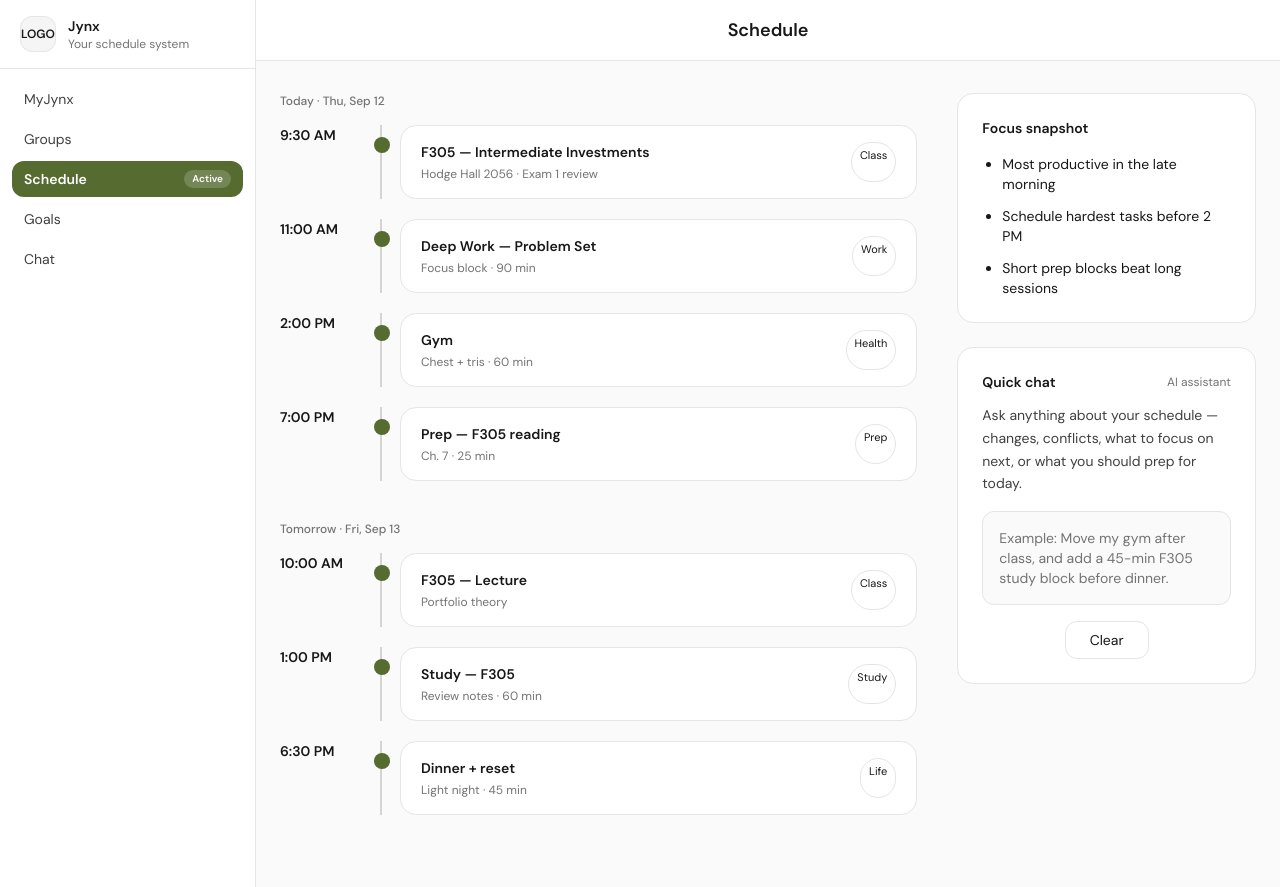
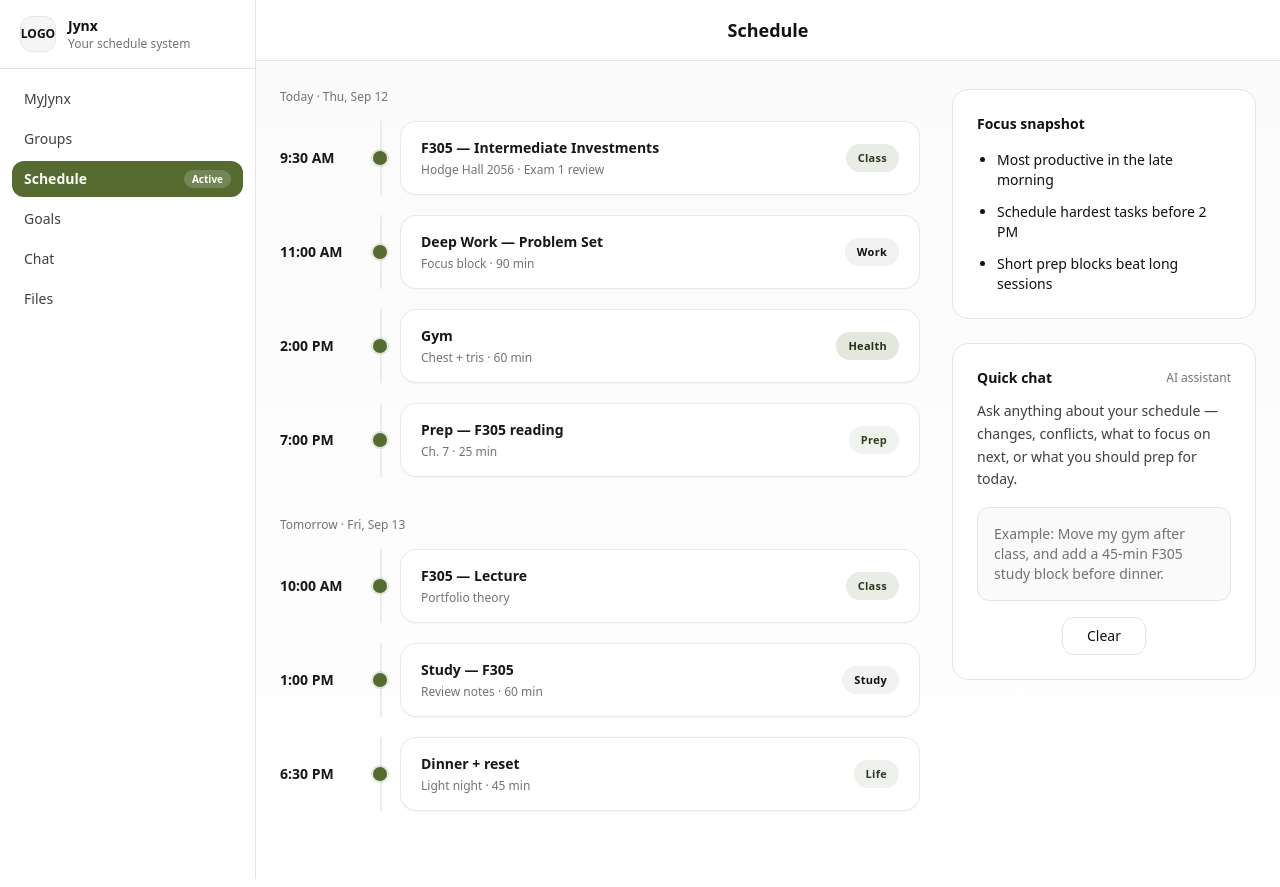
Before and after one commit to benboyers212/jynx-web, a Next.js app: page / in a window 1280 px wide. Built offline with nearby package versions, Linux system fonts and the light colour scheme.

Commit message:
Ambient completion dots + futuristic timeline polish

```diff
--- a/app/globals.css
+++ b/app/globals.css
@@ -2,38 +2,21 @@
 
 /* App variables */
 :root {
+  color-scheme: light; /* force light mode */
   --background: #ffffff;
-  --foreground: #171717;
+  --foreground: #111111;
 
   /* Jynx brand accent */
   --jynx-olive: #4b5e3c;
-
-  /* Font variable used by layout.tsx */
-  --font-dm-sans: ui-sans-serif;
 }
 
 /* Tailwind v4 theme bridge */
 @theme inline {
   --color-background: var(--background);
   --color-foreground: var(--foreground);
-
-  /* Use DM Sans for Tailwind's font-sans */
-  --font-sans: var(--font-dm-sans);
-}
-
-/* Optional dark mode (kept from your original) */
-@media (prefers-color-scheme: dark) {
-  :root {
-    --background: #0a0a0a;
-    --foreground: #ededed;
-  }
 }
 
 body {
   background: var(--background);
   color: var(--foreground);
-
-  /* DM Sans is injected by Next (layout.tsx). This tells the browser to use it. */
-  font-family: var(--font-dm-sans), ui-sans-serif, system-ui, -apple-system,
-    Segoe UI, Roboto, Helvetica, Arial, "Apple Color Emoji", "Segoe UI Emoji";
 }
--- a/app/page.tsx
+++ b/app/page.tsx
@@ -1,4 +1,6 @@
+"use client";
 import Link from "next/link";
+import { useState } from "react";
 
 const tabs = [
   { label: "MyJynx", href: "/myjynx" },
@@ -6,14 +8,71 @@ const tabs = [
   { label: "Schedule", href: "/", active: true },
   { label: "Goals", href: "/goals" },
   { label: "Chat", href: "/chat" },
+
+  // New: Files tab (sits under Chat)
+  { label: "Files", href: "/files" },
 ];
 
 // Olive green we’ll use throughout (easy + consistent)
 const OLIVE = "#556B2F";
 
+function getTagStyle(tag: string) {
+  const base = {
+    borderColor: "rgba(17,17,17,0.10)",
+    color: "#111111",
+    backgroundColor: "rgba(85,107,47,0.10)", // olive tint default
+  };
+
+  const map: Record<
+    string,
+    { backgroundColor: string; color: string; borderColor: string }
+  > = {
+    Class: {
+      backgroundColor: "rgba(85,107,47,0.12)",
+      color: "#2F3A1F",
+      borderColor: "rgba(85,107,47,0.25)",
+    },
+    Work: {
+      backgroundColor: "rgba(17,17,17,0.06)",
+      color: "#111111",
+      borderColor: "rgba(17,17,17,0.12)",
+    },
+    Health: {
+      backgroundColor: "rgba(85,107,47,0.16)",
+      color: "#243016",
+      borderColor: "rgba(85,107,47,0.30)",
+    },
+    Prep: {
+      backgroundColor: "rgba(85,107,47,0.08)",
+      color: "#33401F",
+      borderColor: "rgba(85,107,47,0.20)",
+    },
+    Study: {
+      backgroundColor: "rgba(17,17,17,0.05)",
+      color: "#111111",
+      borderColor: "rgba(17,17,17,0.10)",
+    },
+    Life: {
+      backgroundColor: "rgba(85,107,47,0.09)",
+      color: "#2F3A1F",
+      borderColor: "rgba(85,107,47,0.20)",
+    },
+  };
+
+  return map[tag] ?? base;
+}
+
 export default function Home() {
   return (
-    <main className="min-h-screen bg-neutral-50">
+    <main className="min-h-screen bg-gradient-to-b from-neutral-50 to-white">
+      {/* Soft pulse keyframes for the ambient dot */}
+      <style>{`
+        @keyframes jynxPulse {
+          0%, 100% { box-shadow: 0 0 0 0 rgba(85,107,47,0.18); }
+          50% { box-shadow: 0 0 0 10px rgba(85,107,47,0); }
+        }
+      `}</style>
+
       <div className="flex min-h-screen">
         {/* Sidebar */}
         <aside className="w-64 border-r border-neutral-200 bg-white hidden md:flex flex-col">
@@ -43,7 +102,10 @@ export default function Home() {
               >
                 <span>{t.label}</span>
                 {t.active && (
-                  <span className="text-[10px] px-2 py-0.5 rounded-full" style={{ background: "rgba(255,255,255,0.18)" }}>
+                  <span
+                    className="text-[10px] px-2 py-0.5 rounded-full"
+                    style={{ background: "rgba(255,255,255,0.18)" }}
+                  >
                     Active
                   </span>
                 )}
@@ -60,7 +122,7 @@ export default function Home() {
             </div>
           </header>
 
-          <div className="max-w-6xl mx-auto px-6 py-8 grid grid-cols-12 gap-10">
+          <div className="max-w-6xl mx-auto px-6 py-7 grid grid-cols-12 gap-8">
             {/* Schedule */}
             <section className="col-span-12 lg:col-span-8">
               <Section title="Today · Thu, Sep 12">
@@ -182,24 +244,67 @@ function TimeBlock({
   tag: string;
   olive: string;
 }) {
+  const [completed, setCompleted] = useState(false);
+
   return (
     <div className="flex gap-6">
-      <div className="w-24 text-sm font-semibold">{time}</div>
+      {/* Time */}
+      <div className="w-24 text-sm font-semibold flex items-center text-neutral-900">
+        {time}
+      </div>
 
       <div className="relative flex-1">
-        <div className="absolute left-[-20px] top-0 bottom-0 w-[2px] bg-neutral-300" />
+        {/* Timeline spine (lighter + cleaner) */}
+        <div className="absolute left-[-20px] top-0 bottom-0 w-[2px] bg-neutral-200/70" />
+
+        {/* Ambient intelligence dot (click to complete) */}
+        <button
+          type="button"
+          onClick={() => setCompleted((v) => !v)}
+          className="absolute left-[-27px] top-1/2 -translate-y-1/2 h-[14px] w-[14px] rounded-full ring-[5px] ring-white shadow-sm transition"
+          style={{
+            backgroundColor: completed ? "#CBD5E1" : olive,
+            animation: completed ? "none" : "jynxPulse 6.5s ease-in-out infinite",
+            cursor: "pointer",
+          }}
+          aria-label={completed ? "Mark as not complete" : "Mark as complete"}
+          title={completed ? "Mark as not complete" : "Mark as complete"}
+        >
+          {completed && (
+            <svg
+              viewBox="0 0 20 20"
+              fill="currentColor"
+              className="h-[10px] w-[10px] mx-auto text-white"
+              style={{ marginTop: "1px" }}
+            >
+              <path
+                fillRule="evenodd"
+                d="M16.7 5.3a1 1 0 010 1.4l-7.4 7.4a1 1 0 01-1.4 0L3.3 9.9a1 1 0 011.4-1.4l3 3 6.7-6.7a1 1 0 011.4 0z"
+                clipRule="evenodd"
+              />
+            </svg>
+          )}
+        </button>
+
+        {/* Card (modern) */}
         <div
-          className="absolute left-[-26px] top-3 h-4 w-4 rounded-full"
-          style={{ backgroundColor: olive }}
-        />
-
-        <div className="rounded-2xl border border-neutral-200 bg-white px-5 py-4">
-          <div className="flex justify-between gap-4">
+          className="rounded-2xl border border-neutral-200/80 bg-white px-5 py-4 shadow-[0_1px_0_rgba(0,0,0,0.03)] transition hover:-translate-y-[1px] hover:shadow-[0_10px_30px_rgba(0,0,0,0.06)]"
+          style={{
+            opacity: completed ? 0.92 : 1,
+            filter: completed ? "saturate(0.95)" : "none",
+          }}
+        >
+          <div className="flex justify-between items-center gap-4">
             <div>
-              <div className="text-sm font-semibold">{title}</div>
+              <div className="text-sm font-semibold text-neutral-900">{title}</div>
               <div className="text-xs text-neutral-500 mt-1">{meta}</div>
             </div>
-            <span className="text-[11px] border border-neutral-200 rounded-full px-2 py-1">
+
+            {/* Tag */}
+            <span
+              className="inline-flex items-center justify-center h-7 px-3 rounded-full text-[11px] font-semibold tracking-wide"
+              style={getTagStyle(tag)}
+            >
               {tag}
             </span>
           </div>
```
